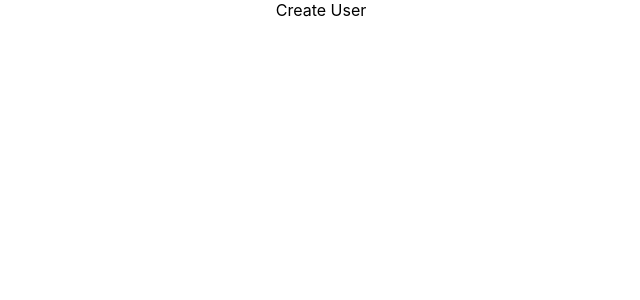
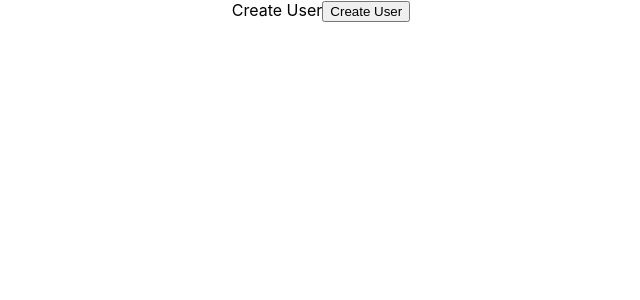
Before and after one commit to GhMamadreza84/react-graphql, a React (Create React App) app: page / in a window 1280 px wide. Shown: the top 300 px of the page, without its empty margins (319-959 px from the left). Built offline with nearby package versions, Linux system fonts and the light colour scheme.

Commit message:
add button to create user for create user

```diff
--- a/src/components/CreateUser.js
+++ b/src/components/CreateUser.js
@@ -19,11 +19,16 @@ const CREATE_USER = gql`
   }
 `;
 function CreateUser() {
-  const [createUser , {loading,data,error}] = useMutation(CREATE_USER)
-  console.log(createUser,{loading,data,error});
-  return <div>
-    Create User
-  </div>;
+  const [createUser, { loading, data, error, called }] =
+    useMutation(CREATE_USER);
+
+  console.log(createUser, { loading, data, error, called });
+  return (
+    <div>
+      Create User
+      <button onClick={() => createUser()}>Create User </button>
+    </div>
+  );
 }
 
 export default CreateUser;
```
